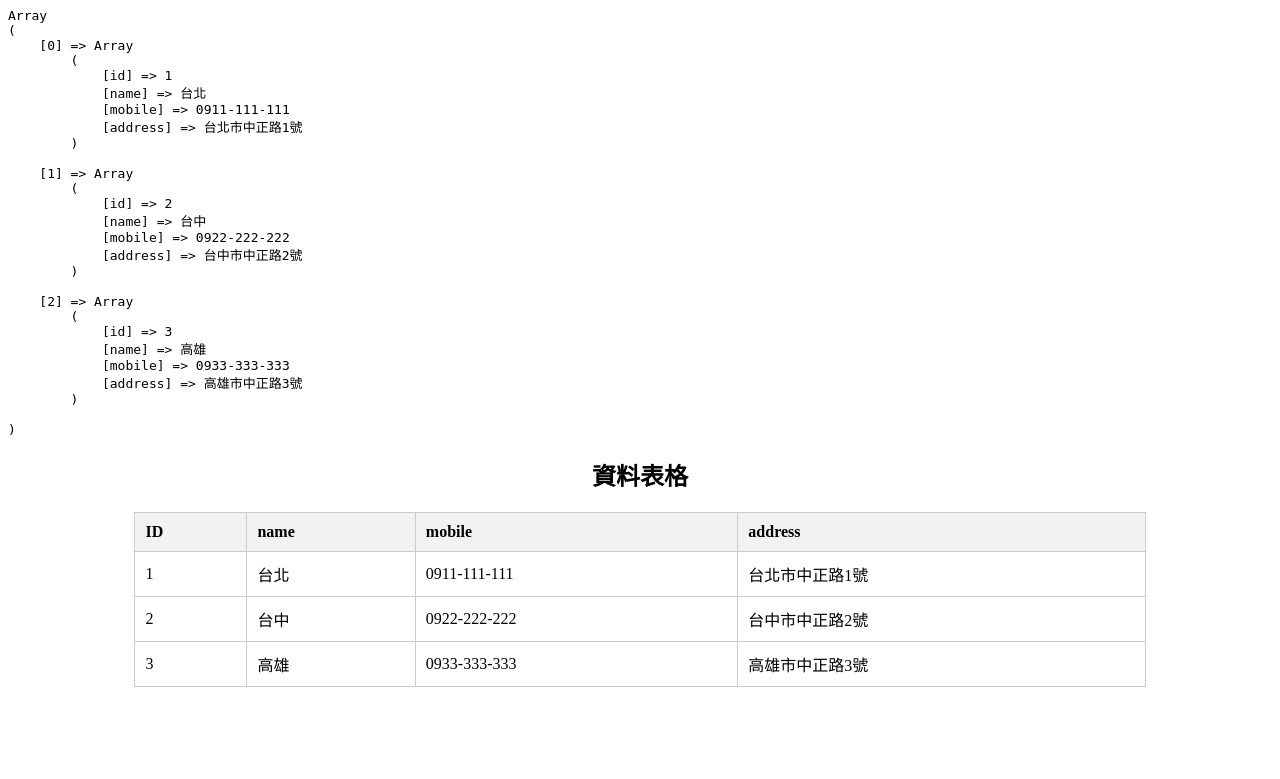
After one commit to Gbearup/EXAM-2, a PHP site: page /102202/data.php in a window 1280 px wide. The commit adds this page. Shown: the top 779 px of the page. Run offline with PHP 8.4, Linux system fonts and the light colour scheme.

Commit message:
新增筆記

```diff
--- /dev/null
+++ b/102202/data.php
@@ -0,0 +1,85 @@
+<?php
+function dd($data){
+    echo "<pre>";
+    print_r($data);
+    echo "</pre>";
+}
+
+$data=[
+    [
+        'id' => 1,
+        'name' => '台北',
+        'mobile' => '0911-111-111',
+        'address' => '台北市中正路1號'
+    ],
+
+    [
+        'id' => 2,
+        'name' => '台中',
+        'mobile' => '0922-222-222',
+        'address' => '台中市中正路2號'
+    ],
+
+    [
+        'id' => 3,
+        'name' => '高雄',
+        'mobile' => '0933-333-333',
+        'address' => '高雄市中正路3號'
+    ]
+
+    ];
+
+    dd($data);
+
+?>
+
+<!DOCTYPE html>
+<html lang="zh-TW">
+<head>
+    <meta charset="UTF-8">
+    <meta name="viewport" content="width=device-width, initial-scale=1.0">
+    <title>資料表格</title>
+    <style>
+        table {
+            width: 80%;
+            margin: 20px auto;
+            border-collapse: collapse;
+        }
+        th, td {
+            padding: 10px;
+            text-align: left;
+            border: 1px solid #ccc;
+        }
+        th {
+            background-color: #f2f2f2;
+        }
+    </style>
+</head>
+<body>
+
+<h2 style="text-align:center;">資料表格</h2>
+
+<!-- 開始生成表格 -->
+<table>
+    <tr>
+        <th>ID</th>
+        <th>name</th>
+        <th>mobile</th>
+        <th>address</th>
+    </tr>
+
+    <?php
+    // 使用迴圈顯示資料
+    foreach ($data as $row) {
+        echo "<tr>";
+        echo "<td>" . htmlspecialchars($row['id']) . "</td>";
+        echo "<td>" . htmlspecialchars($row['name']) . "</td>";
+        echo "<td>" . htmlspecialchars($row['mobile']) . "</td>";
+        echo "<td>" . htmlspecialchars($row['address']) . "</td>";
+        echo "</tr>";
+    }
+    ?>
+</table>
+
+</body>
+</html>
--- a/102202/版型檔案/02P01.htm
+++ b/102202/版型檔案/02P01.htm
@@ -1,3 +1,4 @@
+
 <!DOCTYPE html PUBLIC "-//W3C//DTD XHTML 1.0 Transitional//EN" "http://www.w3.org/TR/xhtml1/DTD/xhtml1-transitional.dtd">
 <!-- saved from url=(0039) -->
 <html xmlns="http://www.w3.org/1999/xhtml"><head><meta http-equiv="Content-Type" content="text/html; charset=UTF-8">
```
Also changed, not shown: 102202/test.php (+9 -0 lines), 1 other file.
